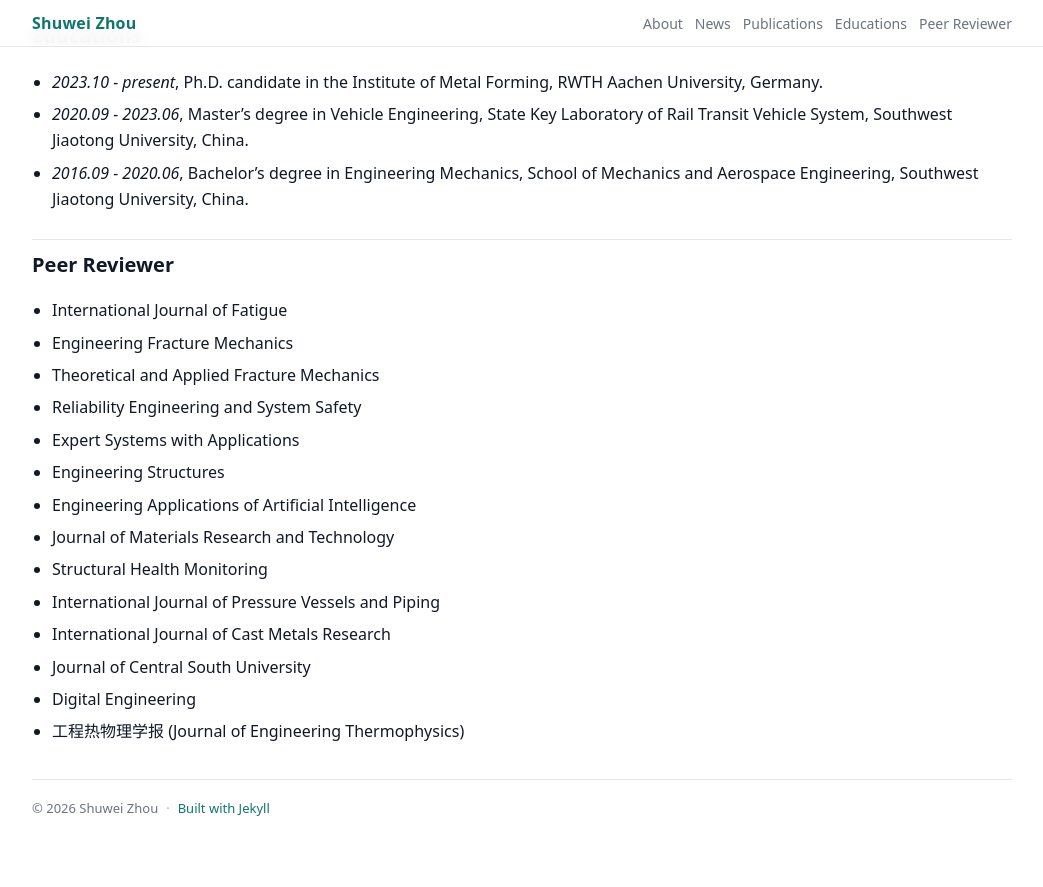
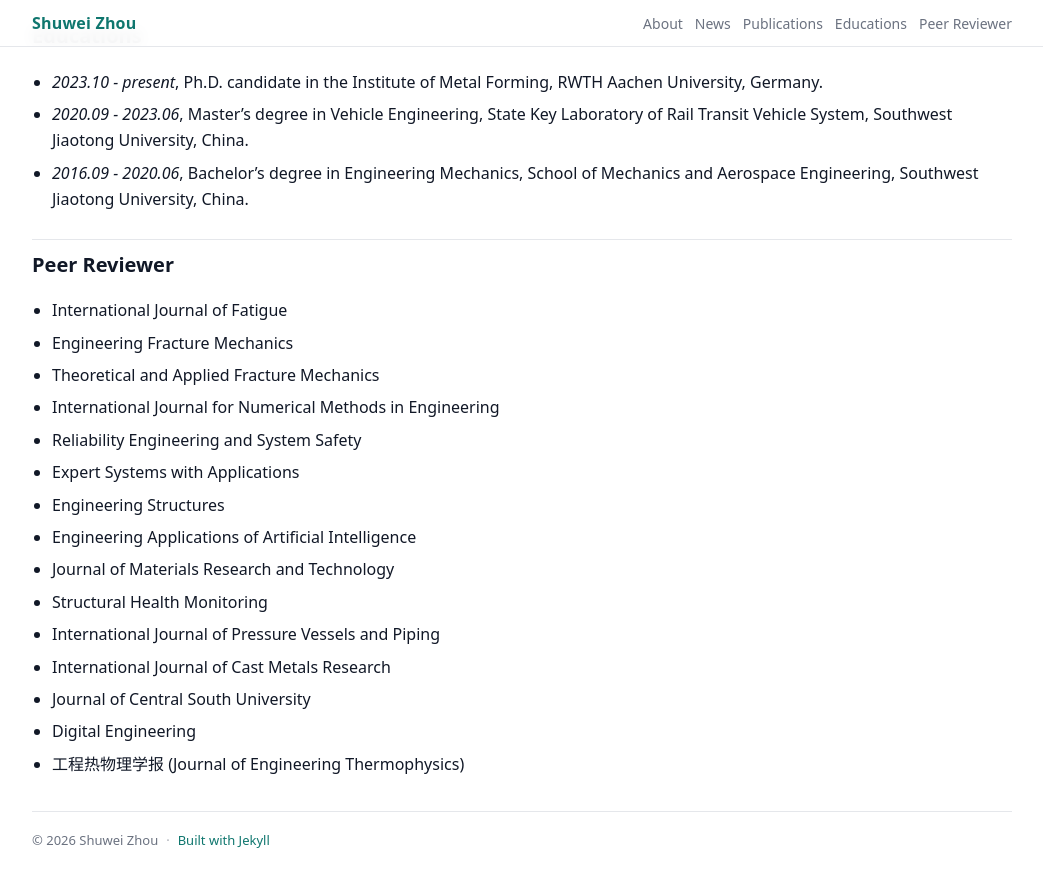
Before and after one commit to spellbookrz/Shuwei_Zhou_Homepage, a Jekyll site: the page built from index.md, in a window 1280 px wide and 900 px high, scrolled down 3742 px. Shown: the top 887 px of the window, without its empty margins (118-1161 px from the left). Built offline with Jekyll 4.4.1, drawn with Linux system fonts in a browser that asks for light colours.

Commit message:
Reviewer for IJNME

```diff
--- a/index.md
+++ b/index.md
@@ -128,6 +128,7 @@
 - International Journal of Fatigue
 - Engineering Fracture Mechanics
 - Theoretical and Applied Fracture Mechanics
+- International Journal for Numerical Methods in Engineering
 - Reliability Engineering and System Safety
 - Expert Systems with Applications
 - Engineering Structures
```
